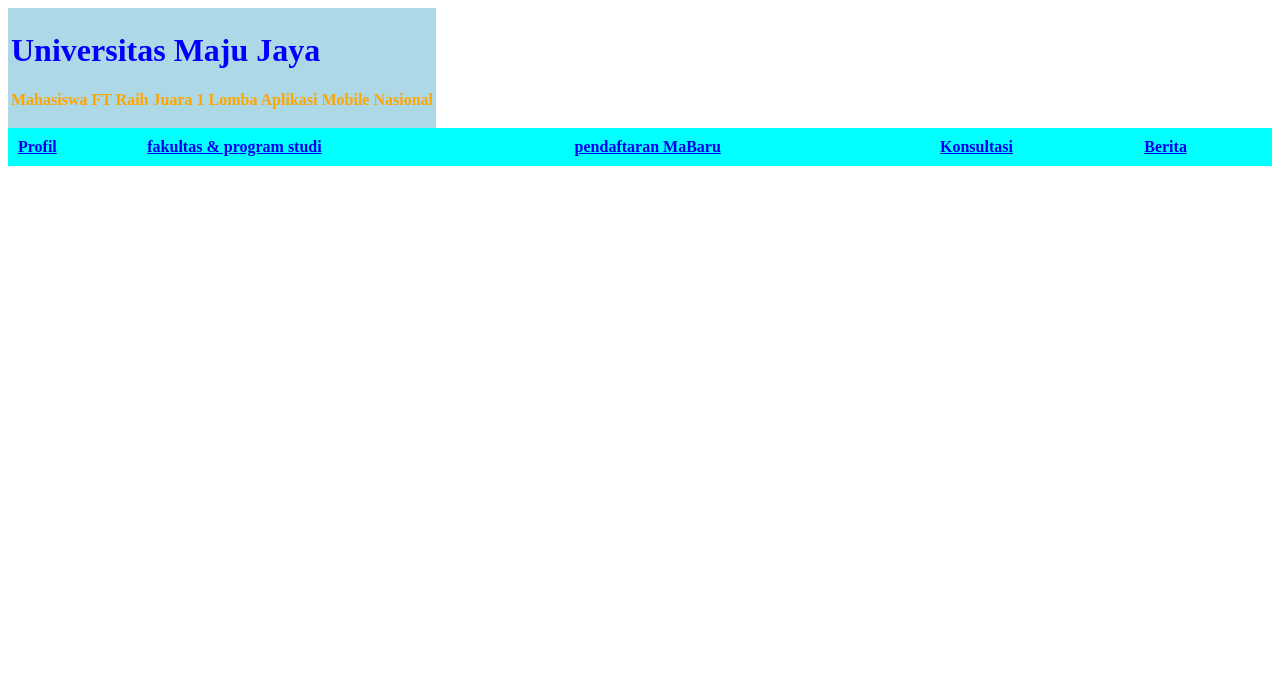
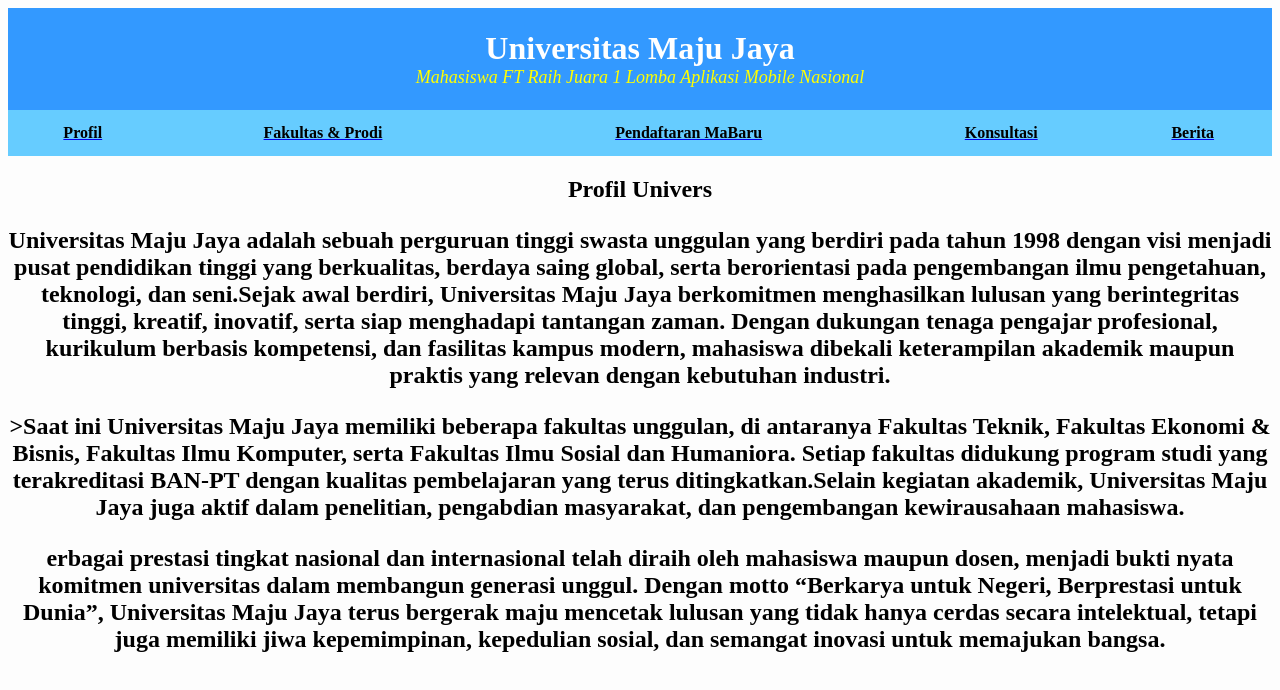
Before and after one commit to Meydita18/UTS_mey_A12.2024.07203, a plain HTML site: page index.html in a window 1280 px wide. Drawn offline with Linux system fonts and the light colour scheme.

Commit message:
Add files via upload

```diff
--- a/index.html
+++ b/index.html
@@ -4,30 +4,39 @@
   <meta charset="UTF-8">
   <title>Universitas Maju Jaya</title>
 </head>
-<body>
-    <!-- Bagian Atas-->
-    <header>
-        <table bgcolor="lightblue" widht="100%">
+<body bgcolor="#fdfdfd" text="black">
+
+  <!-- Header -->
+  <table bgcolor="#3399ff" width="100%" cellpadding="20">
     <tr>
-                <td>
-                    <h1><font color="blue">Universitas Maju Jaya</font></h1>
-                    <p><b><font color="orange">Mahasiswa FT Raih Juara 1 Lomba Aplikasi Mobile Nasional</font></b></p>
+      <td align="center">
+        <font size="6" color="white"><b>Universitas Maju Jaya</b></font><br>
+        <font size="4" color="yellow"><i>Mahasiswa FT Raih Juara 1 Lomba Aplikasi Mobile Nasional</i></font>
       </td>
     </tr>
   </table>
-    </header>
 
-    <!--menu navigasi-->
-    <nav>
-        <table width="100%" bgcolor="cyan" cellpadding="10" cellspacing="0">
-            <tr align="left">
-                <td><a href="#profil"><b>Profil</b></a></td>
-                <td><a href="#fakultasProdi"><b>fakultas & program studi</b></a></td>
-                <td><a href="#pendaftaran"><b>pendaftaran MaBaru</b></a></td>
-                <td><a href="#Konsultasi.html"><b>Konsultasi</b></a></td>
-                <td><a href="#berita.html"><b>Berita</b></a></td>
+  <!-- Menu Navigasi -->
+  <table bgcolor="#66ccff" width="100%" cellpadding="12">
+    <tr align="center">
+      <td><a href="#profil"><font color="black"><b>Profil</b></font></a></td>
+      <td><a href="#fakultasProdi"><font color="black"><b>Fakultas & Prodi</b></font></a></td>
+      <td><a href="#pendaftaran"><font color="black"><b>Pendaftaran MaBaru</b></font></a></td>
+      <td><a href="konsultasi.html" target="_blank"><font color="black"><b>Konsultasi</b></font></a></td>
+      <td><a href="berita.html" target="_blank"><font color="black"><b>Berita</b></font></a></td>
     </tr>
   </table>
-    </nav>
-</body>
-</html>
+
+  <!-- Profil -->
+  <a name="profil"></a>
+  <h2 align="center"><font color="black">Profil Univers
+    <p>Universitas Maju Jaya adalah sebuah perguruan tinggi swasta unggulan yang berdiri pada tahun 1998 dengan visi menjadi pusat pendidikan tinggi yang berkualitas,
+    berdaya saing global, serta berorientasi pada pengembangan ilmu pengetahuan, teknologi, dan seni.Sejak awal berdiri, Universitas Maju Jaya berkomitmen menghasilkan
+    lulusan yang berintegritas tinggi, kreatif, inovatif, serta siap menghadapi tantangan zaman. Dengan dukungan tenaga pengajar profesional, kurikulum berbasis kompetensi,
+    dan fasilitas kampus modern, mahasiswa dibekali keterampilan akademik maupun praktis yang relevan dengan kebutuhan industri.</p>
+    <p>>Saat ini Universitas Maju Jaya memiliki beberapa fakultas unggulan, di antaranya Fakultas Teknik, Fakultas Ekonomi & Bisnis, Fakultas Ilmu Komputer, serta Fakultas
+    Ilmu Sosial dan Humaniora. Setiap fakultas didukung program studi yang terakreditasi BAN-PT dengan kualitas pembelajaran yang terus ditingkatkan.Selain kegiatan akademik,
+    Universitas Maju Jaya juga aktif dalam penelitian, pengabdian masyarakat, dan pengembangan kewirausahaan mahasiswa.</p>
+    <p>erbagai prestasi tingkat nasional dan internasional telah diraih oleh mahasiswa maupun dosen, menjadi bukti nyata komitmen universitas dalam membangun generasi unggul.
+    Dengan motto “Berkarya untuk Negeri, Berprestasi untuk Dunia”, Universitas Maju Jaya terus bergerak maju mencetak lulusan yang tidak hanya cerdas secara intelektual, tetapi
+    juga memiliki jiwa kepemimpinan, kepedulian sosial, dan semangat inovasi untuk memajukan bangsa.</p>
```
Also changed, not shown: berita.html (+27 -23 lines), konsultasi.html (+27 -15 lines). Lines whose indentation alone changed are shown as unchanged.
